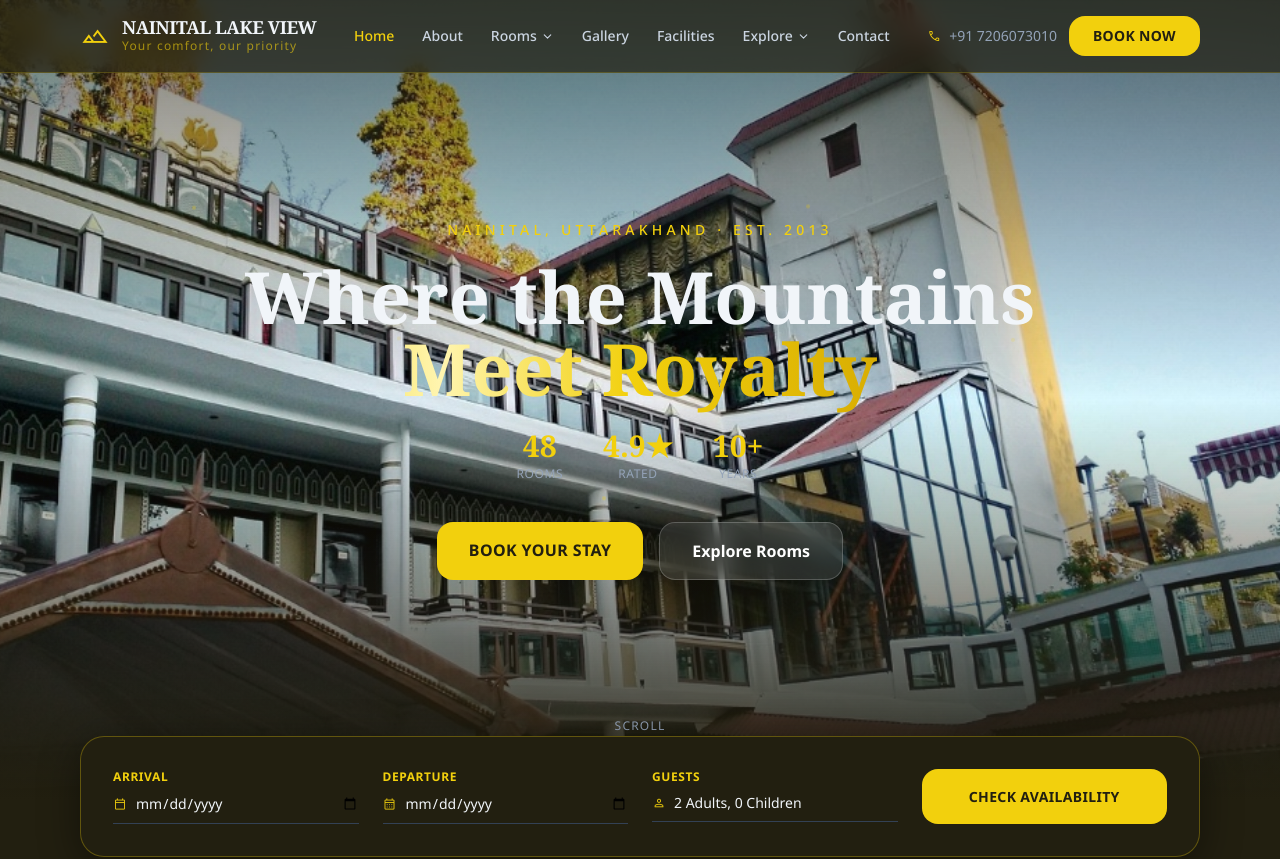
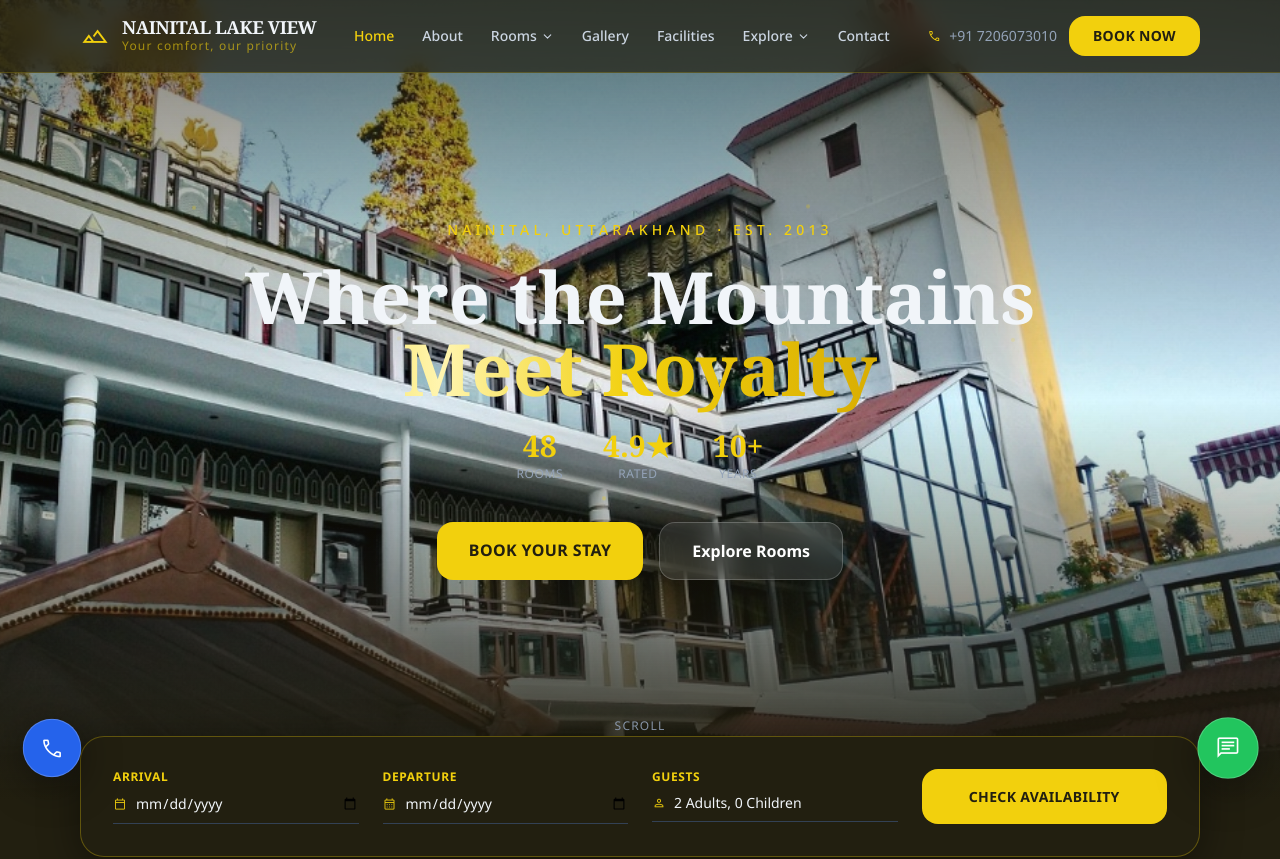
Before and after one commit to sumitkumards07/nanital, a React (Vite) app: page / in a window 1280 px wide. Shown: the top 859 px of the page. Built offline with nearby package versions, Linux system fonts and the light colour scheme.

Commit message:
Fix visibility of floating contact buttons by merging duplicate animate props

```diff
--- a/src/components/ContactButtons.jsx
+++ b/src/components/ContactButtons.jsx
@@ -10,14 +10,13 @@ export default function ContactButtons() {
         <motion.a
           href={`tel:+91${phone}`}
           initial={{ opacity: 0, scale: 0.5, x: -20 }}
-          animate={{ opacity: 1, scale: 1, x: 0 }}
-          whileHover={{ scale: 1.1 }}
+          animate={{ opacity: 1, x: 0, scale: [1, 1.1, 1] }}
+          whileHover={{ scale: 1.15 }}
           whileTap={{ scale: 0.9 }}
-          // Subtle popping animation
-          animate={{ scale: [1, 1.1, 1] }}
           transition={{
-            scale: { duration: 2.5, repeat: Infinity, ease: 'easeInOut' },
-            opacity: { duration: 0.3 }
+            opacity: { duration: 0.5 },
+            x: { duration: 0.5 },
+            scale: { duration: 2.5, repeat: Infinity, ease: 'easeInOut' }
           }}
           className="w-14 h-14 bg-blue-600 rounded-full flex items-center justify-center shadow-royal border border-white/20 group relative"
           aria-label="Call Us"
@@ -32,18 +31,17 @@ export default function ContactButtons() {
       {/* WhatsApp Button - Right Side */}
       <div className="fixed bottom-6 right-6 z-50">
         <motion.a
-          href={`https://wa.me/91${phone}?text=Hello%2C%20I%20would%20like%20to%20enquire%20about%20Nainital%20Lake%20View%20Hotel.`}
+          href={`https://wa.me/91${phone}?text=Hello%2C%20I%20would%20like%20to%20enquire%20about%20Alka%20The%20Lake%20Side%20Hotel.`}
           target="_blank"
           rel="noopener noreferrer"
           initial={{ opacity: 0, scale: 0.5, x: 20 }}
-          animate={{ opacity: 1, scale: 1, x: 0 }}
-          whileHover={{ scale: 1.1 }}
+          animate={{ opacity: 1, x: 0, scale: [1, 1.1, 1] }}
+          whileHover={{ scale: 1.15 }}
           whileTap={{ scale: 0.9 }}
-          // Subtle popping animation
-          animate={{ scale: [1, 1.1, 1] }}
           transition={{
-            scale: { duration: 2, repeat: Infinity, ease: 'easeInOut' },
-            opacity: { duration: 0.3 }
+            opacity: { duration: 0.5 },
+            x: { duration: 0.5 },
+            scale: { duration: 2, repeat: Infinity, ease: 'easeInOut' }
           }}
           className="w-14 h-14 bg-green-500 rounded-full flex items-center justify-center shadow-royal border border-white/20 group relative"
           aria-label="WhatsApp"
```
